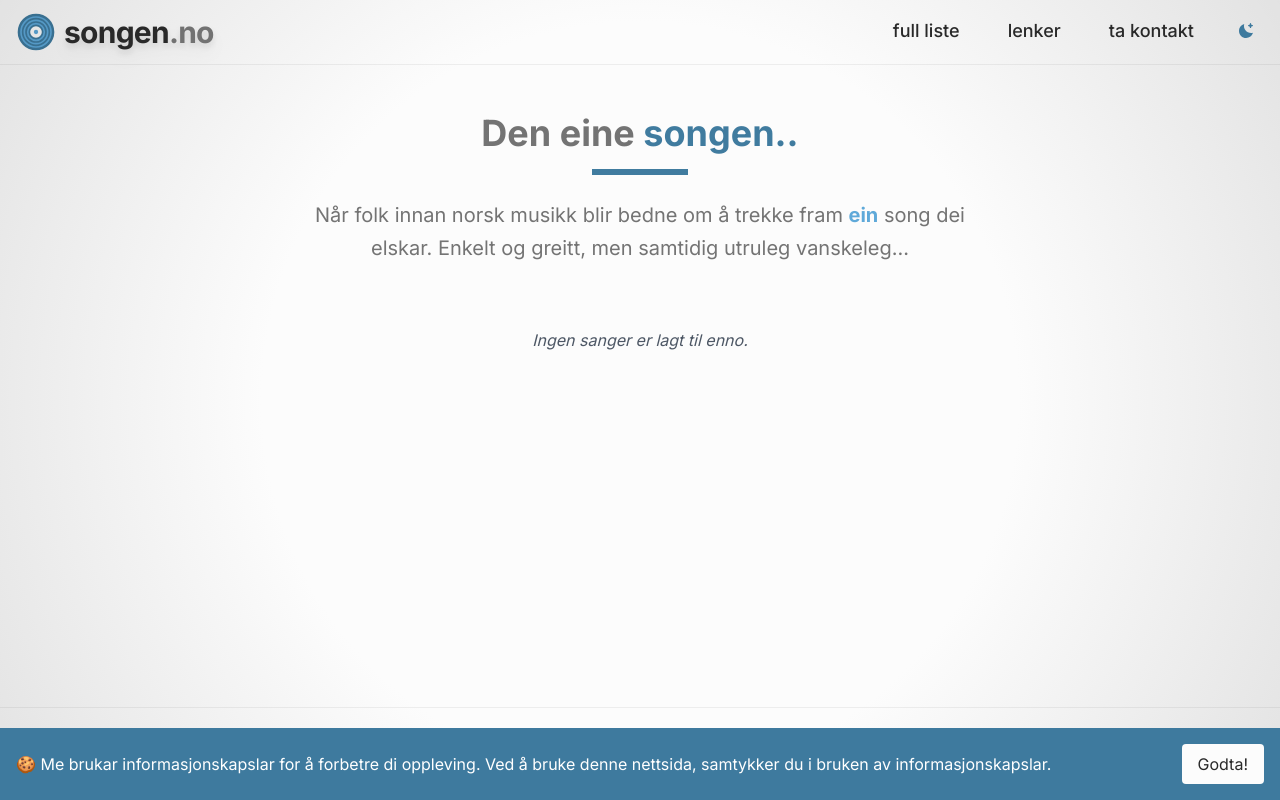
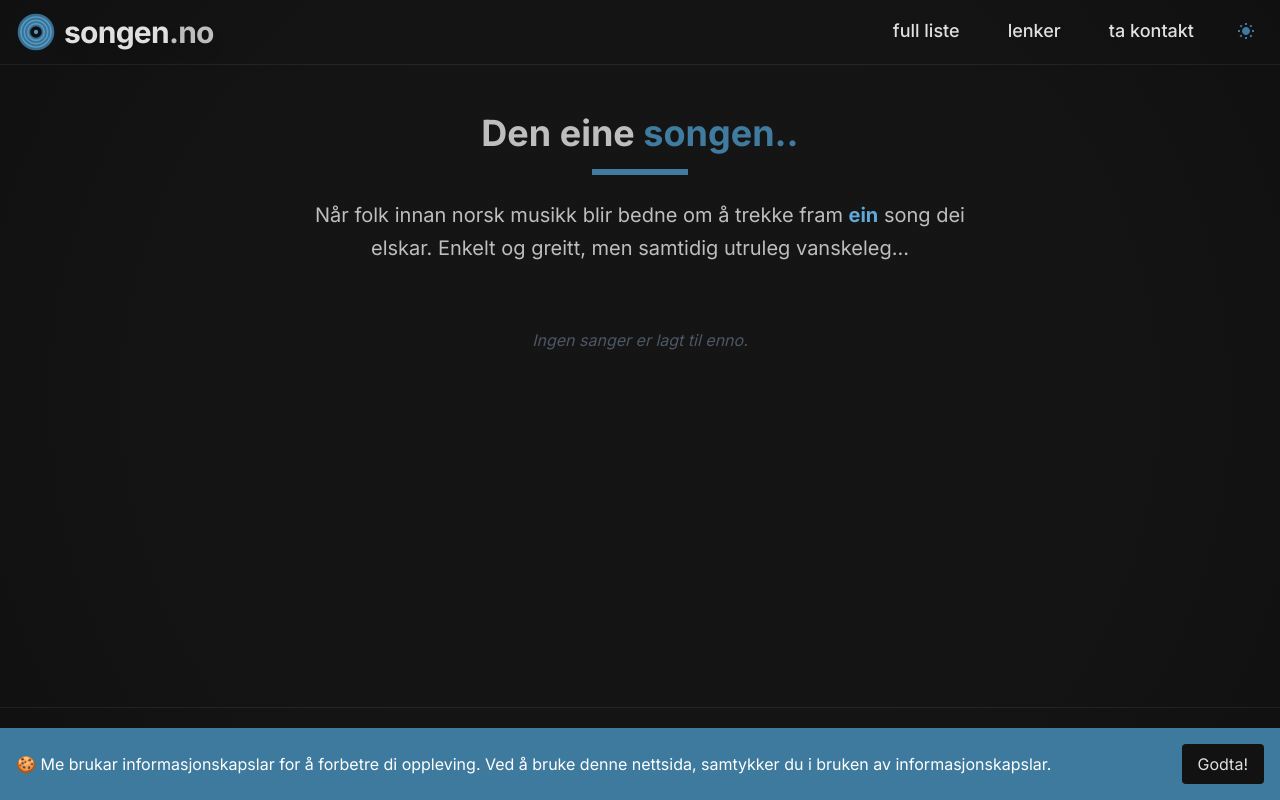
Before and after one commit to asleulv/Songen.no, a Django app: page / in a window 1280 px wide. Run offline with Django 4.2, Linux system fonts and the light colour scheme; data that the repository does not hold is empty; some libraries are stand-ins or nearby versions.

Commit message:
Set dark mode as default

```diff
--- a/app/templates/base.html
+++ b/app/templates/base.html
@@ -3,6 +3,7 @@
 <html lang="en">
   <head>
     <meta charset="UTF-8" />
+    <meta name="color-scheme" content="dark light">
     <meta name="viewport" content="width=device-width, initial-scale=1.0" />
     <title>
       {% block title %}
@@ -11,14 +12,17 @@
     </title>
     <script src="https://cdn.tailwindcss.com"></script>
     <script>
-      // Default to dark mode unless the user has explicitly chosen light mode
+      // Always default to dark mode if no preference is saved
       const savedDarkMode = localStorage.getItem('dark-mode');
+      if (savedDarkMode === null) {
+          localStorage.setItem('dark-mode', 'true');
+      }
       if (savedDarkMode === null || savedDarkMode === 'true') {
-        document.documentElement.classList.add('dark');
-        document.documentElement.setAttribute('data-theme', 'dark');
+          document.documentElement.classList.add('dark');
+          document.documentElement.setAttribute('data-theme', 'dark');
       } else {
-        document.documentElement.classList.remove('dark');
-        document.documentElement.setAttribute('data-theme', 'light');
+          document.documentElement.classList.remove('dark');
+          document.documentElement.setAttribute('data-theme', 'light');
       }
     </script>
     <script>
@@ -58,6 +62,13 @@
     {% endblock head %}
   </head>
   <body class="text-[var(--primary-background)] font-inter min-h-screen flex flex-col">
+    <script>
+      // Prevent flash of light mode
+      if (!localStorage.getItem('dark-mode') || localStorage.getItem('dark-mode') === 'true') {
+          document.documentElement.classList.add('dark');
+          document.documentElement.setAttribute('data-theme', 'dark');
+      }
+  </script>
     <!-- Navbar -->
     <nav class="text-[var(--primary-accent)] border-b border-[var(--light-border)]">
       <div class="container mx-auto px-4">
--- a/static/css/styles.css
+++ b/static/css/styles.css
@@ -1,5 +1,6 @@
 
-:root {
+/* Light theme */
+:root[data-theme="light"] {
     --primary-background: #fcfcfc;
     --secondary-background: #f2f2f2;
     --contrast-background: #e7e4e4;
@@ -13,8 +14,8 @@
     --photo-credit: #9d9d9d;
 }
 
-/* Dark theme */
-[data-theme="dark"] {
+/* Dark theme - now the default */
+:root {
     --primary-background: #121212;
     --secondary-background: #1a1a1a;
     --contrast-background: #272727;
```
